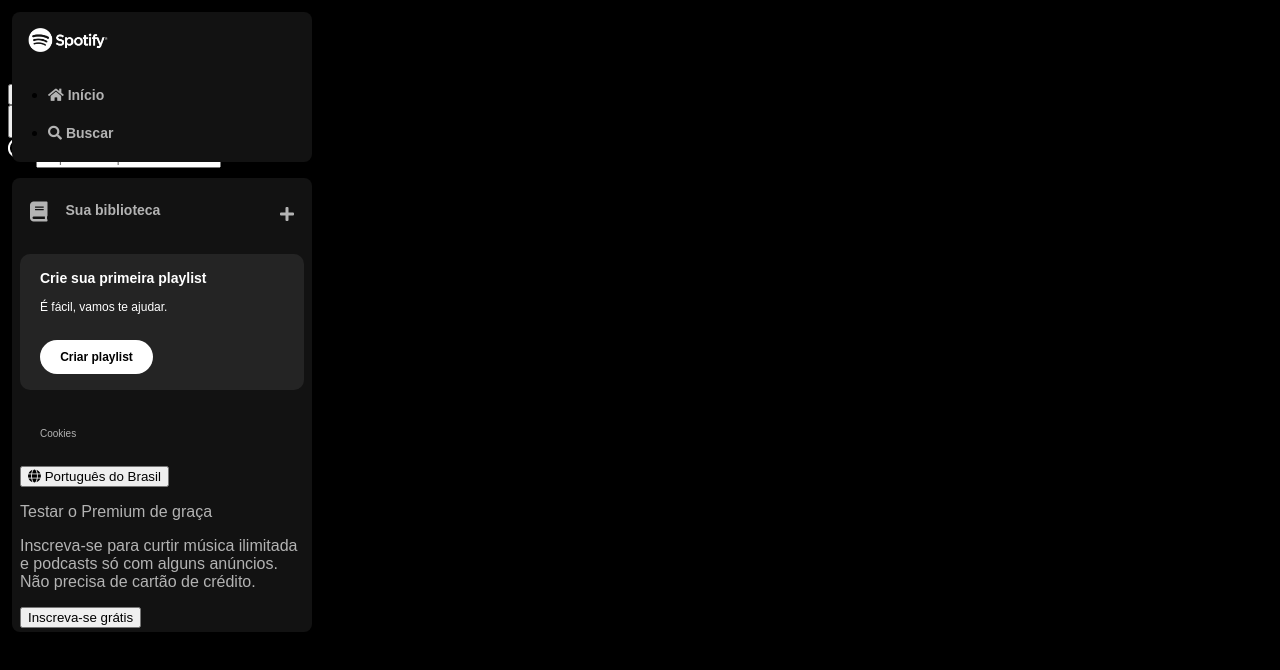
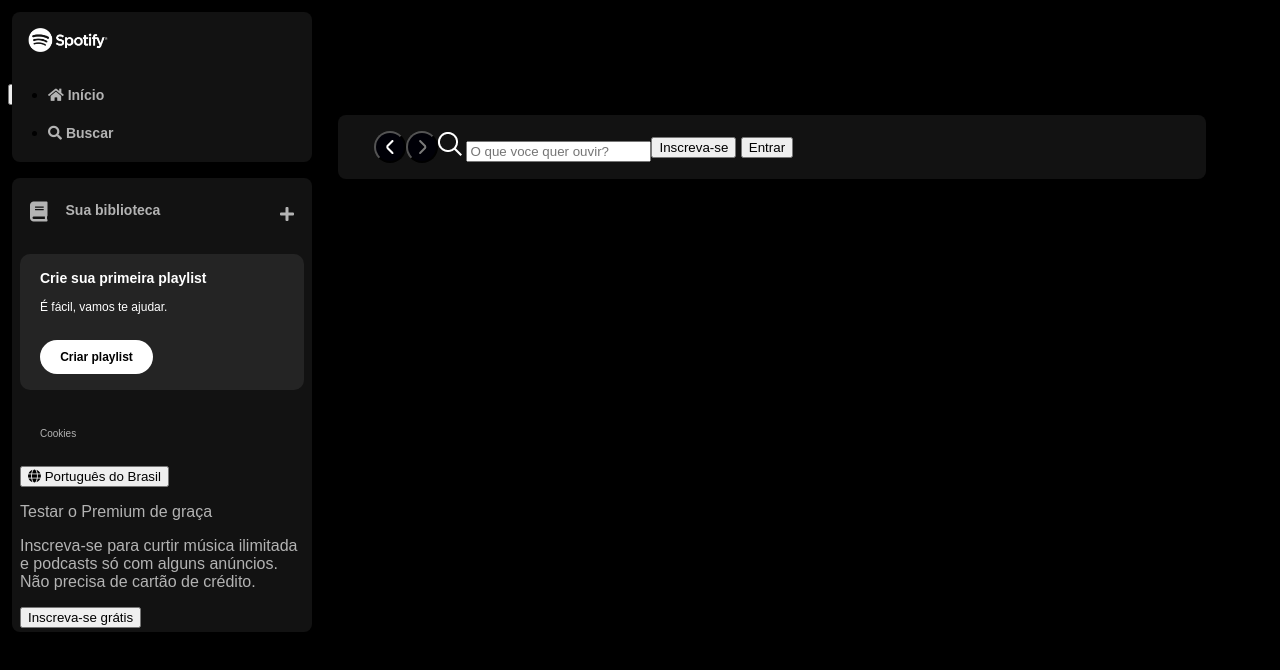
Before and after one commit to GSOUZA11/Spotify, a plain HTML site: page index.html in a window 1280 px wide. Drawn offline with Linux system fonts and the light colour scheme.

Commit message:
Estruturando os botoes de logins

```diff
--- a/index.html
+++ b/index.html
@@ -7,6 +7,7 @@
     <title>Spotify</title>
     <link  rel="stylesheet" href="./styles.css">
     <link rel="stylesheet" href="./vars.css">
+    <link rel="stylesheet" href="./main-content.css">
 
 
     <link rel="stylesheet" href="https://use.fontawesome.com/releases/v5.15.4/css/solid.css"
@@ -114,6 +115,11 @@
                   <input id= "search-input"  type="text" maxlength="800" placeholder="O que voce quer ouvir?">
 
                 </div>
+
+                <div class="header__login">
+                  <button class="subscribe">Inscreva-se</button>
+                  <button class="login">Entrar</button>
+                </div>
               </div>
             </nav>
           </div>
--- /dev/null
+++ b/main-content.css
@@ -0,0 +1,41 @@
+/* Header */
+
+.main-container {
+    max-width: 80vw;
+    height: 100vh;
+    margin-left: 320px;
+    margin-right: 56px;
+}
+
+.header__navigation {
+    display: flex;
+    justify-content: space-between;
+    align-items: center;
+    padding: 16px;
+    margin: 10px;
+    border-radius: 8px;
+    background-color: #121212;
+}
+
+.header__navigation .navigation {
+    display: flex;
+    justify-content: space-around;
+    align-items: center;
+}
+
+.header__navigation .navigation .arrow-left {
+   margin-left: 1.25rem;
+}
+
+.arrow-left, .arrow-right {
+    display: flex;
+    align-items: center;
+    justify-content: center;
+    width: 32px;
+    height: 32px;
+    background: var(--bg-icon);
+    background-color: var(--bg-arrow-color);
+    border-radius: 50%;
+    border-radius: none;
+    cursor: pointer;
+}
--- a/vars.css
+++ b/vars.css
@@ -2,4 +2,8 @@
     /*FONT */
     --font-dm-sans: "DM Sans", sans-serif;
 
+    /* COLORS */
+    --bg-icon: #131313;
+    --bg-arrow-color: rgba(0,0,07);
+
 }
```
